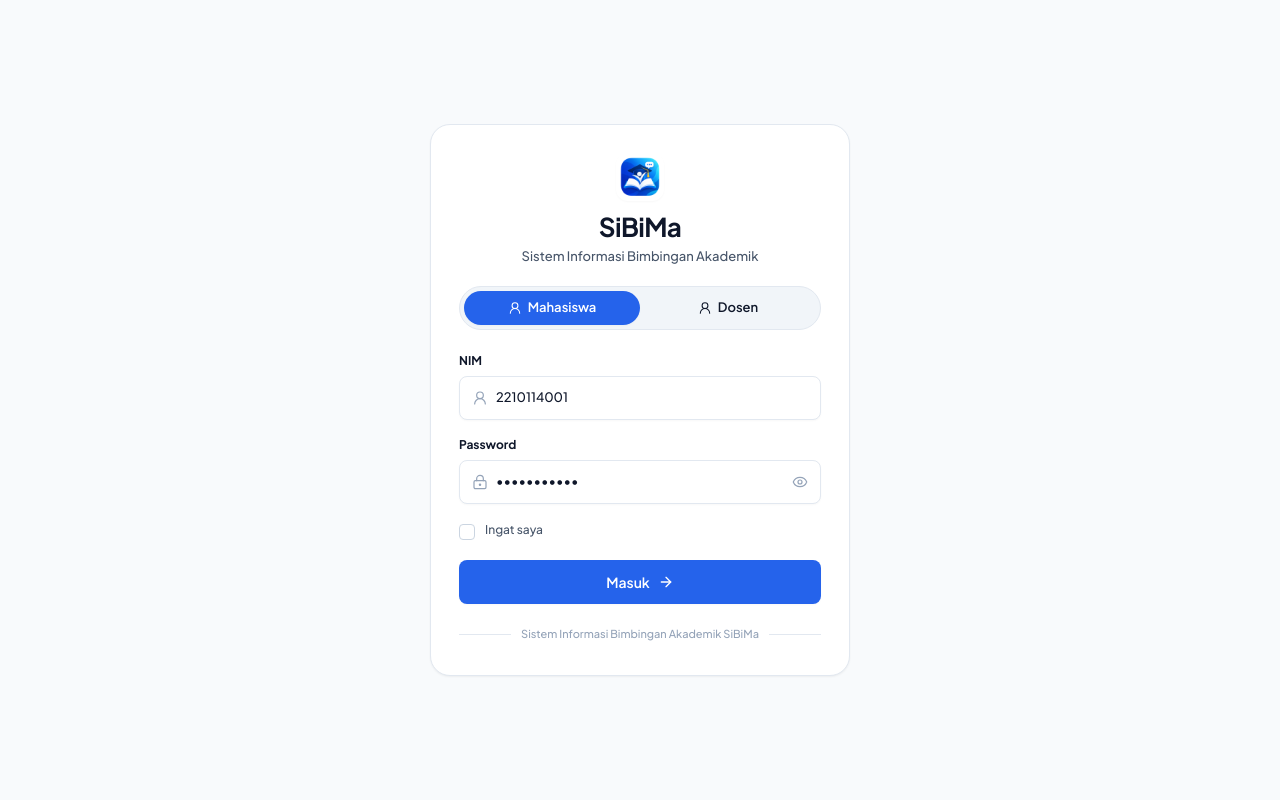
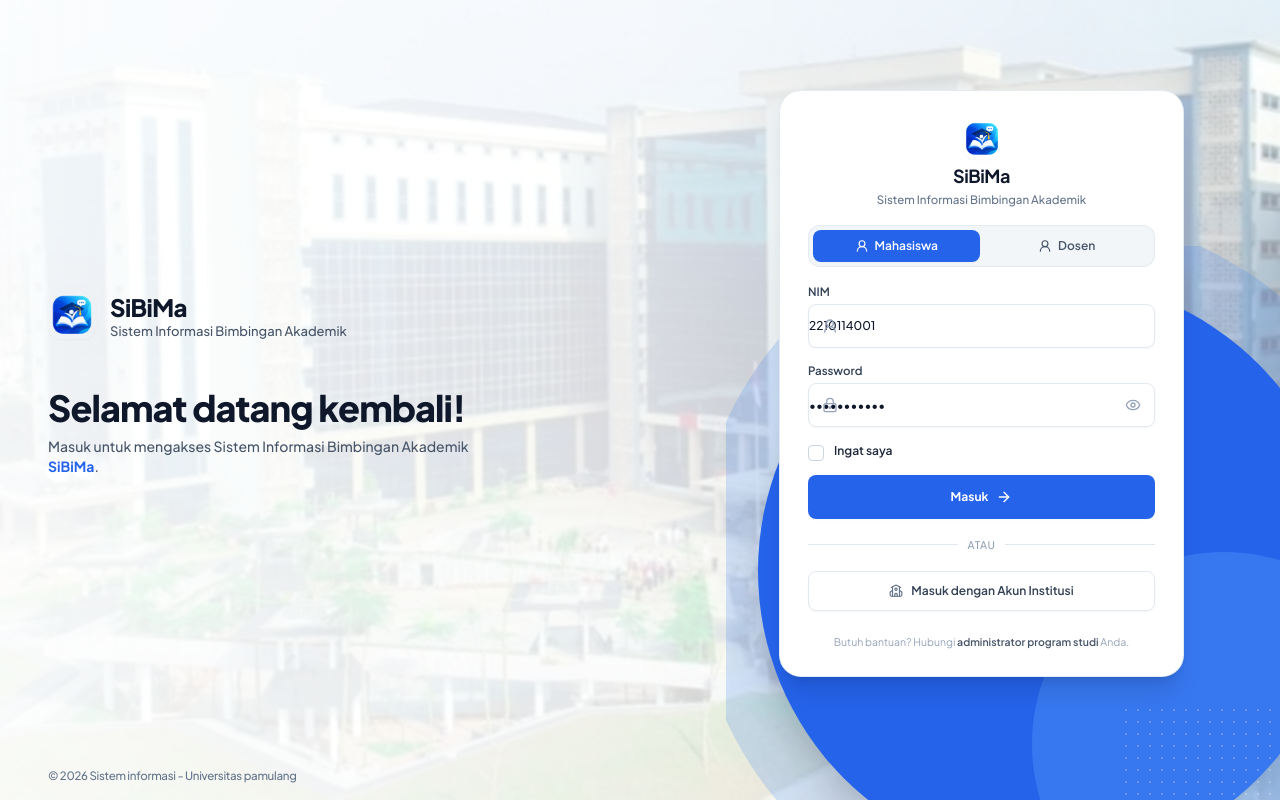
Before and after one commit to Bogaaing/sibimak, a React (Vite) app: page /login in a window 1280 px wide. Built offline with nearby package versions, Linux system fonts and the light colour scheme; no server answers.

Commit message:
feat(auth): redesign SiBiMa Login page with UNPAM campus background, clean left welcome branding, compact 400px right-floating card, and bottom-right decorative blue shape

```diff
--- a/src/features/auth/pages/Login.tsx
+++ b/src/features/auth/pages/Login.tsx
@@ -1,7 +1,14 @@
 import React, { useState } from 'react';
 import { useNavigate } from 'react-router-dom';
 import { useAuth } from '../../../hooks/useAuth';
-import { UserRound, LockKeyhole, Eye, EyeOff, ArrowRight } from 'lucide-react';
+import {
+  UserRound,
+  LockKeyhole,
+  Eye,
+  EyeOff,
+  ArrowRight,
+  School
+} from 'lucide-react';
 import { Checkbox } from '../../../components/ui/Checkbox';
 
 export const Login: React.FC = () => {
@@ -55,127 +62,180 @@
   };
 
   return (
-    <div className="min-h-[100dvh] bg-[#F8FAFC] flex flex-col justify-center items-center p-4 font-sans text-[#0F172A] relative">
-      {/* Centered Compact Authentication Card */}
-      <div className="w-full max-w-[400px] lg:max-w-[420px] bg-white rounded-[20px] border border-[#E2E8F0] shadow-sm p-6 sm:p-7">
-        {/* Brand Header */}
-        <div className="text-center">
+    <div className="min-h-[100dvh] w-full relative overflow-hidden bg-slate-900 font-sans text-slate-900 flex flex-col justify-between">
+      {/* 1. CAMPUS BACKGROUND IMAGE WITH SUBTLE LIGHT OVERLAY */}
+      <div
+        className="absolute inset-0 bg-cover bg-center bg-no-repeat z-0"
+        style={{ backgroundImage: `url('/assets/unpam-campus.jpg')` }}
+      />
+      {/* Light Overlay Gradient ensuring readability & contrast */}
+      <div className="absolute inset-0 bg-gradient-to-r from-white/95 via-white/85 to-white/60 backdrop-blur-[1px] z-0" />
+
+      {/* 2. BLUE DECORATIVE SHAPE & DOT MATRIX (BOTTOM-RIGHT) */}
+      <div className="absolute -bottom-24 -right-24 w-[500px] h-[500px] sm:w-[650px] sm:h-[650px] pointer-events-none z-0 hidden md:block overflow-hidden">
+        {/* Outer Soft Wave */}
+        <div className="absolute inset-0 rounded-full bg-blue-500/20 transform rotate-12 scale-110" />
+        {/* Main Academic Blue Arc */}
+        <div className="absolute inset-8 rounded-full bg-[#2563EB] shadow-2xl" />
+        {/* Lighter Accent Layer */}
+        <div className="absolute -bottom-10 -right-10 w-96 h-96 rounded-full bg-blue-400/30" />
+
+        {/* Subtle Decorative Dot Matrix */}
+        <div
+          className="absolute bottom-16 right-16 w-48 h-32 opacity-25"
+          style={{
+            backgroundImage: `radial-gradient(#FFFFFF 1.5px, transparent 1.5px)`,
+            backgroundSize: '12px 12px'
+          }}
+        />
+      </div>
+
+      {/* 3. MAIN WORKSPACE CONTAINER */}
+      <div className="relative z-10 w-full max-w-[1400px] mx-auto px-6 sm:px-10 lg:px-12 py-6 sm:py-8 flex-1 flex flex-col lg:flex-row items-center justify-between gap-8 my-auto">
+        {/* LEFT SIDE: BRANDING & WELCOME MESSAGE */}
+        <div className="w-full lg:max-w-xl space-y-6 sm:space-y-8 flex flex-col justify-center">
+          {/* Upper Left Branding */}
+          <div className="flex items-center gap-3.5">
             <img
               src="/assets/app-logo.png"
               alt="SiBiMa"
-            className="w-12 h-12 lg:w-[48px] lg:h-[48px] rounded-xl mx-auto object-contain shadow-2xs mb-2.5"
+              className="w-11 h-11 sm:w-12 sm:h-12 rounded-xl object-contain shadow-2xs flex-shrink-0"
             />
             <div>
-            <h1 className="text-[24px] sm:text-[26px] font-bold text-[#0F172A] tracking-tight leading-[1.2]">
+              <h1 className="text-xl sm:text-2xl font-extrabold text-slate-900 tracking-tight leading-tight">
                 SiBiMa
               </h1>
-            <p className="text-[13px] text-[#475569] font-medium leading-normal mt-1 mb-5">
+              <p className="text-xs sm:text-[13px] text-slate-600 font-medium leading-tight">
                 Sistem Informasi Bimbingan Akademik
               </p>
             </div>
           </div>
 
+          {/* Welcome Headline & Description */}
+          <div className="space-y-2 pt-2 sm:pt-4">
+            <h2 className="text-2xl sm:text-3xl lg:text-4xl font-extrabold text-slate-900 tracking-tight leading-tight">
+              Selamat datang kembali!
+            </h2>
+            <p className="text-xs sm:text-sm text-slate-600 font-medium leading-relaxed max-w-md">
+              Masuk untuk mengakses Sistem Informasi Bimbingan Akademik <strong className="text-blue-600 font-bold">SiBiMa</strong>.
+            </p>
+          </div>
+        </div>
+
+        {/* RIGHT SIDE: COMPACT AUTHENTICATION CARD (~400px) */}
+        <div className="w-full max-w-[390px] sm:max-w-[405px] lg:mr-8 xl:mr-12">
+          <div className="bg-white rounded-[22px] border border-slate-200/90 shadow-xl p-6 sm:p-7 space-y-4">
+            {/* Card Brand Header */}
+            <div className="text-center space-y-1">
+              <img
+                src="/assets/app-logo.png"
+                alt="SiBiMa"
+                className="w-10 h-10 rounded-xl mx-auto object-contain shadow-2xs mb-1.5"
+              />
+              <h2 className="text-lg font-bold text-slate-900 tracking-tight leading-tight">
+                SiBiMa
+              </h2>
+              <p className="text-[11.5px] text-slate-500 font-medium">
+                Sistem Informasi Bimbingan Akademik
+              </p>
+            </div>
+
             {/* Role Switcher (Compact 44px) */}
-        <div className="h-[44px] p-1 bg-[#F1F5F9] rounded-full border border-[#E2E8F0] flex items-center mb-[22px]">
+            <div className="h-[42px] p-1 bg-slate-100/90 rounded-xl border border-slate-200/80 flex items-center gap-1">
               <button
                 type="button"
                 onClick={() => handleRoleChange('mahasiswa')}
-            className={`h-full flex-1 flex items-center justify-center gap-1.5 px-3 rounded-full text-[13px] font-semibold transition-all select-none ${
+                className={`h-full flex-1 flex items-center justify-center gap-1.5 px-3 rounded-lg text-xs font-semibold transition-all select-none ${
                   activeRole === 'mahasiswa'
-                ? 'bg-[#2563EB] text-white shadow-2xs'
-                : 'text-[#0F172A] hover:text-[#2563EB]'
+                    ? 'bg-[#2563EB] text-white shadow-2xs font-bold'
+                    : 'text-slate-600 hover:text-slate-900'
                 }`}
               >
-            <UserRound className="w-3.5 h-3.5 stroke-[1.8]" />
+                <UserRound className="w-3.5 h-3.5" />
                 <span>Mahasiswa</span>
               </button>
 
               <button
                 type="button"
                 onClick={() => handleRoleChange('dosen')}
-            className={`h-full flex-1 flex items-center justify-center gap-1.5 px-3 rounded-full text-[13px] font-semibold transition-all select-none ${
+                className={`h-full flex-1 flex items-center justify-center gap-1.5 px-3 rounded-lg text-xs font-semibold transition-all select-none ${
                   activeRole === 'dosen'
-                ? 'bg-[#2563EB] text-white shadow-2xs'
-                : 'text-[#0F172A] hover:text-[#2563EB]'
+                    ? 'bg-[#2563EB] text-white shadow-2xs font-bold'
+                    : 'text-slate-600 hover:text-slate-900'
                 }`}
               >
-            <UserRound className="w-3.5 h-3.5 stroke-[1.8]" />
+                <UserRound className="w-3.5 h-3.5" />
                 <span>Dosen</span>
               </button>
             </div>
 
-        {/* Friendly Error Alert */}
+            {/* Error Message Display */}
             {error && (
-          <div className="p-2.5 rounded-lg bg-rose-50 border border-rose-200 text-rose-700 text-xs font-medium leading-relaxed mb-4">
+              <div className="p-2.5 rounded-lg bg-rose-50 border border-rose-200 text-rose-700 text-xs font-medium leading-tight animate-in fade-in duration-200">
                 {error}
               </div>
             )}
 
-        {/* Login Form */}
-        <form onSubmit={handleSubmit} className="space-y-4">
-          {/* Identifier Input (NIM for Mahasiswa, Email for Dosen) */}
-          <div>
-            <label className="block text-[12px] font-bold text-[#0F172A] mb-1.5">
-              {activeRole === 'mahasiswa' ? 'NIM' : 'Email'}
+            {/* Form Inputs */}
+            <form onSubmit={handleSubmit} className="space-y-3.5">
+              {/* Identifier Input (NIM / Email) */}
+              <div className="space-y-1">
+                <label className="text-[11.5px] font-semibold text-slate-700 block">
+                  {activeRole === 'mahasiswa' ? 'NIM' : 'Email Dosen'}
                 </label>
-            <div className="h-[44px] min-h-[44px] relative rounded-lg border border-[#E2E8F0] focus-within:border-[#2563EB] focus-within:ring-1 focus-within:ring-[#2563EB] bg-white transition-all shadow-2xs flex items-center">
-              <div className="absolute inset-y-0 left-0 pl-3 flex items-center pointer-events-none text-[#94A3B8]">
-                <UserRound className="w-4 h-4 stroke-[1.8]" />
+                <div className="relative">
+                  <div className="absolute inset-y-0 left-0 pl-3.5 flex items-center pointer-events-none text-slate-400">
+                    <UserRound className="w-4 h-4" />
                   </div>
                   <input
                     type={activeRole === 'mahasiswa' ? 'text' : 'email'}
                     value={identifier}
                     onChange={(e) => setIdentifier(e.target.value)}
-                placeholder={
-                  activeRole === 'mahasiswa'
-                    ? 'Masukkan NIM Anda'
-                    : 'Masukkan email Anda'
-                }
-                className="w-full pl-9 pr-3.5 py-2 text-[13px] text-[#0F172A] font-medium placeholder:text-[#94A3B8] focus:outline-none bg-transparent rounded-lg"
+                    placeholder={activeRole === 'mahasiswa' ? 'Contoh: 2210114001' : 'Contoh: dosen@unpam.ac.id'}
                     required
+                    className="w-full h-[44px] pl-9.5 pr-3.5 rounded-lg border border-slate-200 bg-white text-xs text-slate-900 font-medium placeholder:text-slate-400 focus:outline-none focus:border-[#2563EB] focus:ring-1 focus:ring-[#2563EB] transition-colors shadow-2xs"
                   />
                 </div>
               </div>
 
               {/* Password Input */}
-          <div>
-            <label className="block text-[12px] font-bold text-[#0F172A] mb-1.5">
+              <div className="space-y-1">
+                <label className="text-[11.5px] font-semibold text-slate-700 block">
                   Password
                 </label>
-            <div className="h-[44px] min-h-[44px] relative rounded-lg border border-[#E2E8F0] focus-within:border-[#2563EB] focus-within:ring-1 focus-within:ring-[#2563EB] bg-white transition-all shadow-2xs flex items-center">
-              <div className="absolute inset-y-0 left-0 pl-3 flex items-center pointer-events-none text-[#94A3B8]">
-                <LockKeyhole className="w-4 h-4 stroke-[1.8]" />
+                <div className="relative">
+                  <div className="absolute inset-y-0 left-0 pl-3.5 flex items-center pointer-events-none text-slate-400">
+                    <LockKeyhole className="w-4 h-4" />
                   </div>
                   <input
                     type={showPassword ? 'text' : 'password'}
                     value={password}
                     onChange={(e) => setPassword(e.target.value)}
-                placeholder="Masukkan password Anda"
-                className="w-full pl-9 pr-9 py-2 text-[13px] text-[#0F172A] font-medium placeholder:text-[#94A3B8] focus:outline-none bg-transparent rounded-lg"
+                    placeholder="Masukkan kata sandi..."
                     required
+                    className="w-full h-[44px] pl-9.5 pr-10 rounded-lg border border-slate-200 bg-white text-xs text-slate-900 font-medium placeholder:text-slate-400 focus:outline-none focus:border-[#2563EB] focus:ring-1 focus:ring-[#2563EB] transition-colors shadow-2xs"
                   />
                   <button
                     type="button"
                     onClick={() => setShowPassword(!showPassword)}
-                className="absolute inset-y-0 right-0 pr-3 flex items-center text-[#94A3B8] hover:text-[#475569] transition-colors"
-                title={showPassword ? 'Sembunyikan password' : 'Tampilkan password'}
+                    className="absolute inset-y-0 right-0 pr-3.5 flex items-center text-slate-400 hover:text-slate-600 transition-colors"
                   >
                     {showPassword ? (
-                  <EyeOff className="w-4 h-4 stroke-[1.8]" />
+                      <EyeOff className="w-4 h-4" />
                     ) : (
-                  <Eye className="w-4 h-4 stroke-[1.8]" />
+                      <Eye className="w-4 h-4" />
                     )}
                   </button>
                 </div>
               </div>
 
-          {/* Remember Me Only */}
-          <div className="pt-0.5 pb-1">
+              {/* Remember Me Checkbox */}
+              <div className="pt-0.5">
                 <Checkbox
                   id="remember-me"
+                  label="Ingat saya"
                   checked={rememberMe}
                   onChange={(e) => setRememberMe(e.target.checked)}
-              label={<span className="text-xs text-[#475569] font-medium">Ingat saya</span>}
                 />
               </div>
 
@@ -183,16 +243,10 @@
               <button
                 type="submit"
                 disabled={isLoading}
-            className="w-full h-[44px] min-h-[44px] flex items-center justify-center gap-2 py-2.5 px-4 bg-[#2563EB] hover:bg-[#1D4ED8] text-white font-semibold text-sm rounded-lg shadow-2xs transition-colors focus:outline-none focus:ring-2 focus:ring-[#2563EB] focus:ring-offset-2 disabled:opacity-50 select-none active:scale-[0.99]"
+                className="w-full h-[44px] rounded-lg bg-[#2563EB] hover:bg-[#1D4ED8] active:bg-[#1E40AF] text-white text-xs font-bold transition-colors shadow-2xs flex items-center justify-center gap-2 cursor-pointer disabled:opacity-50 disabled:cursor-not-allowed"
               >
                 {isLoading ? (
-              <span className="flex items-center gap-2">
-                <svg className="animate-spin h-4 w-4 text-current" xmlns="http://www.w3.org/2000/svg" fill="none" viewBox="0 0 24 24">
-                  <circle className="opacity-25" cx="12" cy="12" r="10" stroke="currentColor" strokeWidth="4"></circle>
-                  <path className="opacity-75" fill="currentColor" d="M4 12a8 8 0 018-8V0C5.373 0 0 5.373 0 12h4zm2 5.291A7.962 7.962 0 014 12H0c0 3.042 1.135 5.824 3 7.938l3-2.647z"></path>
-                </svg>
-                <span>Memproses...</span>
-              </span>
+                  <div className="w-4 h-4 border-2 border-white/30 border-t-white rounded-full animate-spin" />
                 ) : (
                   <>
                     <span>Masuk</span>
@@ -200,19 +254,51 @@
                   </>
                 )}
               </button>
+
+              {/* Divider */}
+              <div className="relative flex items-center py-1">
+                <div className="flex-grow border-t border-slate-200"></div>
+                <span className="flex-shrink mx-2.5 text-[10.5px] text-slate-400 font-medium uppercase tracking-wider">
+                  atau
+                </span>
+                <div className="flex-grow border-t border-slate-200"></div>
+              </div>
+
+              {/* Institutional SSO / Alternate Account Button */}
+              <button
+                type="button"
+                onClick={() => {
+                  if (activeRole === 'mahasiswa') {
+                    setIdentifier('2210114001');
+                    setPassword('password123');
+                  } else {
+                    setIdentifier('ahmad.asep@unpam.ac.id');
+                    setPassword('password123');
+                  }
+                }}
+                className="w-full h-[40px] rounded-lg border border-slate-200 hover:border-slate-300 bg-white hover:bg-slate-50 text-slate-700 text-xs font-semibold transition-colors shadow-2xs flex items-center justify-center gap-2"
+              >
+                <School className="w-3.5 h-3.5 text-slate-500" />
+                <span>Masuk dengan Akun Institusi</span>
+              </button>
             </form>
 
-        {/* Compact Footer Divider */}
-        <div className="mt-[18px]">
-          <div className="relative flex items-center py-1">
-            <div className="flex-grow border-t border-[#E2E8F0]"></div>
-            <span className="flex-shrink mx-2.5 text-[11px] text-[#94A3B8] font-medium">
-              Sistem Informasi Bimbingan Akademik SiBiMa
-            </span>
-            <div className="flex-grow border-t border-[#E2E8F0]"></div>
+            {/* Help / Footer inside card */}
+            <div className="pt-2 text-center">
+              <p className="text-[10.5px] text-slate-400 leading-tight">
+                Butuh bantuan? Hubungi <span className="font-semibold text-slate-600">administrator program studi</span> Anda.
+              </p>
             </div>
           </div>
         </div>
       </div>
+
+      {/* 4. PAGE FOOTER (BOTTOM-LEFT) */}
+      <div className="relative z-10 w-full max-w-[1400px] mx-auto px-6 sm:px-10 lg:px-12 pb-4 text-center sm:text-left">
+        <p className="text-[11.5px] text-slate-500 font-medium tracking-tight">
+          © 2026 Sistem informasi - Universitas pamulang
+        </p>
+      </div>
+    </div>
   );
 };
```
Also changed, not shown: public/assets/unpam-campus.jpg (added). Lines whose indentation alone changed are shown as unchanged.
